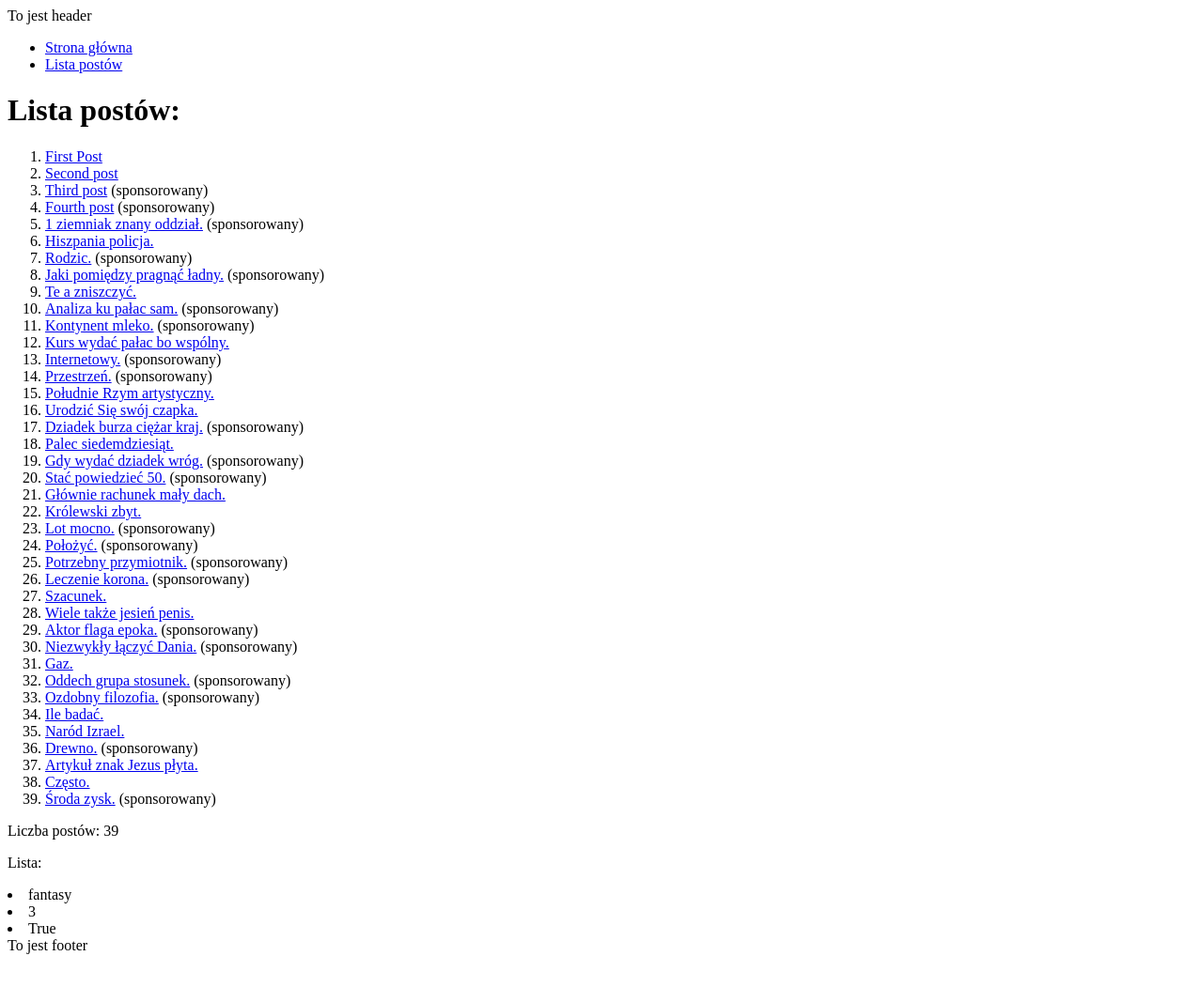
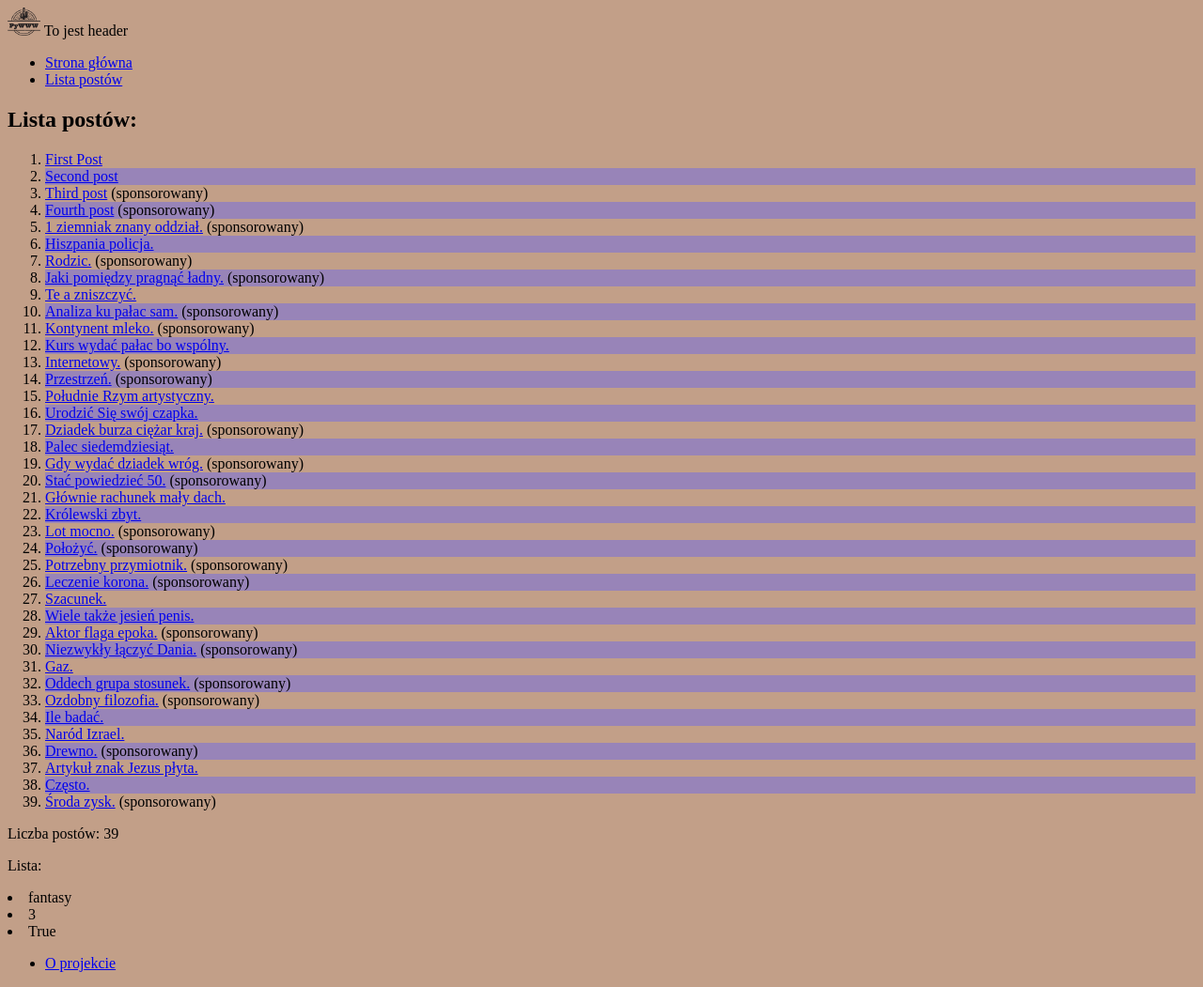
Before and after one commit to JackobM231/Django_projects, a Django app: page /posts/ in a window 1280 px wide. Shown: the whole page at 94% size. Before the commit the page ends 1016 px from the top, so only its background shows below. Run offline with Django 3.2, Linux system fonts and the light colour scheme; data comes from the database, SQL or seed files in the repository.

Commit message:
Static
-css
-image

```diff
--- /dev/null
+++ b/pywww/main/static/main/css/style.css
@@ -0,0 +1,8 @@
+body {
+  background-color: rgb(169, 194, 136);
+}
+
+.img--logo {
+  height: 30px;
+  width: auto;
+}
--- a/pywww/main/templates/base.html
+++ b/pywww/main/templates/base.html
@@ -1,9 +1,12 @@
+{% load static %} <!-- settings.py INSTALLED_APPS= [django.contrib.staticfiles] -->
 <!DOCTYPE html>
 <html lang="en">
 <head>
   <meta charset="UTF-8">
   <meta http-equiv="X-UA-Compatible" content="IE=edge">
   <meta name="viewport" content="width=device-width, initial-scale=1.0">
+  <link rel="stylesheet" href={% static "main/css/style.css" %}>
+  {% block style %}{% endblock %}
 
   <title>{% block title %}{% endblock %}</title>
 </head>
@@ -11,6 +14,7 @@
 <body>
 
   <header>
+    <img class="img--logo" src={% static "main/img/logo.png" %} alt="Logo">
     To jest header
   </header>
 
@@ -29,7 +33,13 @@
   {% block body %}{% endblock %}
 
   <footer>
-    To jest footer
+    <nav>
+      <ul>
+        <li>
+          <a href="{% url 'main:about' %}">O projekcie</a><!-- app_name:name -->
+        </li>
+      </ul>
+    </nav>
   </footer>
 
 </body>
--- a/pywww/main/templates/main/about.html
+++ b/pywww/main/templates/main/about.html
@@ -4,7 +4,7 @@
 
 {% block body %}
 
-  <h2>Projekt</h2>
+  <h2>Projekt</h3>
   <p>Nauka Django</p>
 
 {% endblock %}
--- a/pywww/main/templates/main/hello_world.html
+++ b/pywww/main/templates/main/hello_world.html
@@ -5,6 +5,6 @@
 {% block body %}
 
   <h2>Witaj świecie!</h2>
-  <h3>{{text}}</h3>
+  <h4>{{text}}</h4>
 
 {% endblock %}
--- /dev/null
+++ b/pywww/posts/static/posts/css/style.css
@@ -0,0 +1,7 @@
+body {
+  background-color: rgb(194, 159, 136);
+}
+
+ol>li:nth-child(even) {
+  background-color: rgb(152, 132, 184)
+}
--- a/pywww/posts/templates/posts/list.html
+++ b/pywww/posts/templates/posts/list.html
@@ -1,10 +1,13 @@
 {% extends 'base.html' %}
+
+{% load static %}
+{% block style %}<link rel="stylesheet" href={% static "posts/css/style.css" %}>{% endblock %}
 
 {% block title %}Lista postów{% endblock %}
 
 {% block body %}
 
-  <h1>Lista postów:</h1>
+  <h2>Lista postów:</h2>
   <ol>
     {% for post in posts_list %}
       <li>
--- a/pywww/pywww/settings.py
+++ b/pywww/pywww/settings.py
@@ -127,6 +127,9 @@ USE_TZ = True
 # https://docs.djangoproject.com/en/3.2/howto/static-files/
 
 STATIC_URL = '/static/'
+STATICFILES_DIR = [
+        BASE_DIR / 'static'
+    ]
 
 # Default primary key field type
 # https://docs.djangoproject.com/en/3.2/ref/settings/#default-auto-field
--- a/pywww/pywww/urls.py
+++ b/pywww/pywww/urls.py
@@ -13,6 +13,8 @@ Including another URLconf
     1. Import the include() function: from django.urls import include, path
     2. Add a URL to urlpatterns:  path('blog/', include('blog.urls'))
 """
+from django.conf import settings # needed to load static files
+from django.conf.urls.static import static # needed to load static files
 from django.contrib import admin
 from django.urls import path, include
 
@@ -21,4 +23,4 @@ urlpatterns = [
     path('books/', include('books.urls')),
     path('posts/', include('posts.urls')),
     path('', include('main.urls')),
-]
+] + static(settings.STATIC_URL, document_root=settings.STATIC_ROOT) # needed to load static files
```
Also changed, not shown: pywww/main/static/main/img/logo.png (added).
